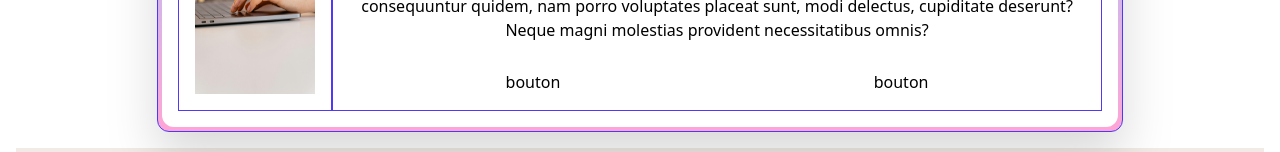
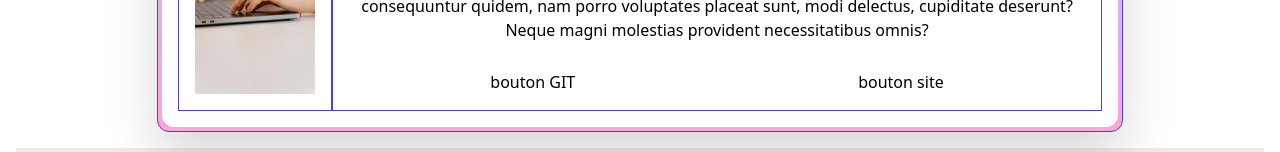
Before and after one commit to Mickael45B/portfolio, a React (Vite) app in the folder Frontend/: page /projects in a window 1280 px wide. Shown: the part 636-788 px from the top of the page. Built offline with nearby package versions, Linux system fonts and the light colour scheme.

Commit message:
test de commit

```diff
--- a/Frontend/src/pages/AllProjects/Allprojects.tsx
+++ b/Frontend/src/pages/AllProjects/Allprojects.tsx
@@ -46,8 +46,8 @@ function AllProjects() {
             </div>
             <div className="flex text-center">Lorem ipsum, dolor sit amet consectetur adipisicing elit. Saepe, totam! Itaque repellat eum consequuntur quidem, nam porro voluptates placeat sunt, modi delectus, cupiditate deserunt? Neque magni molestias provident necessitatibus omnis?</div>
             <div  className="flex justify-around w-full">
-              <span>bouton</span>
-              <span>bouton</span>
+              <span>bouton GIT</span>
+              <span>bouton site</span>
             </div>
           </div>
 
```
